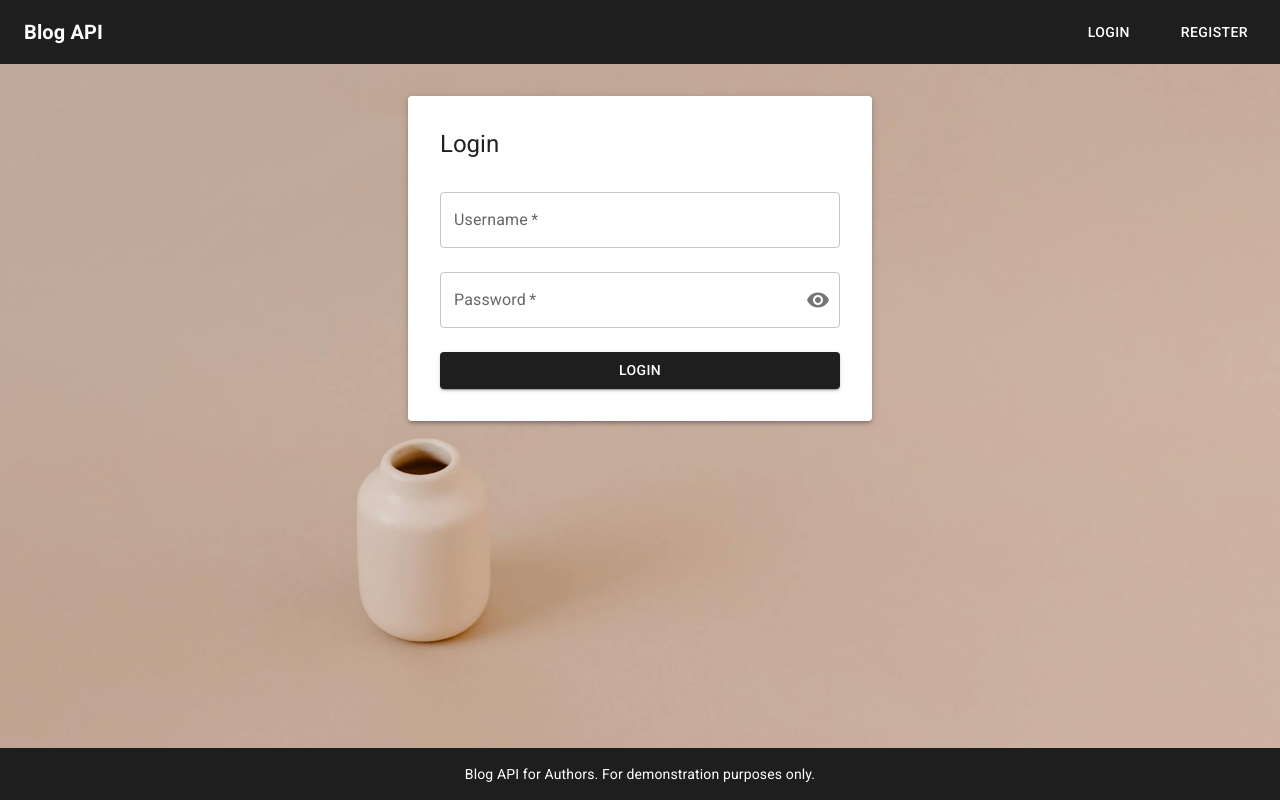
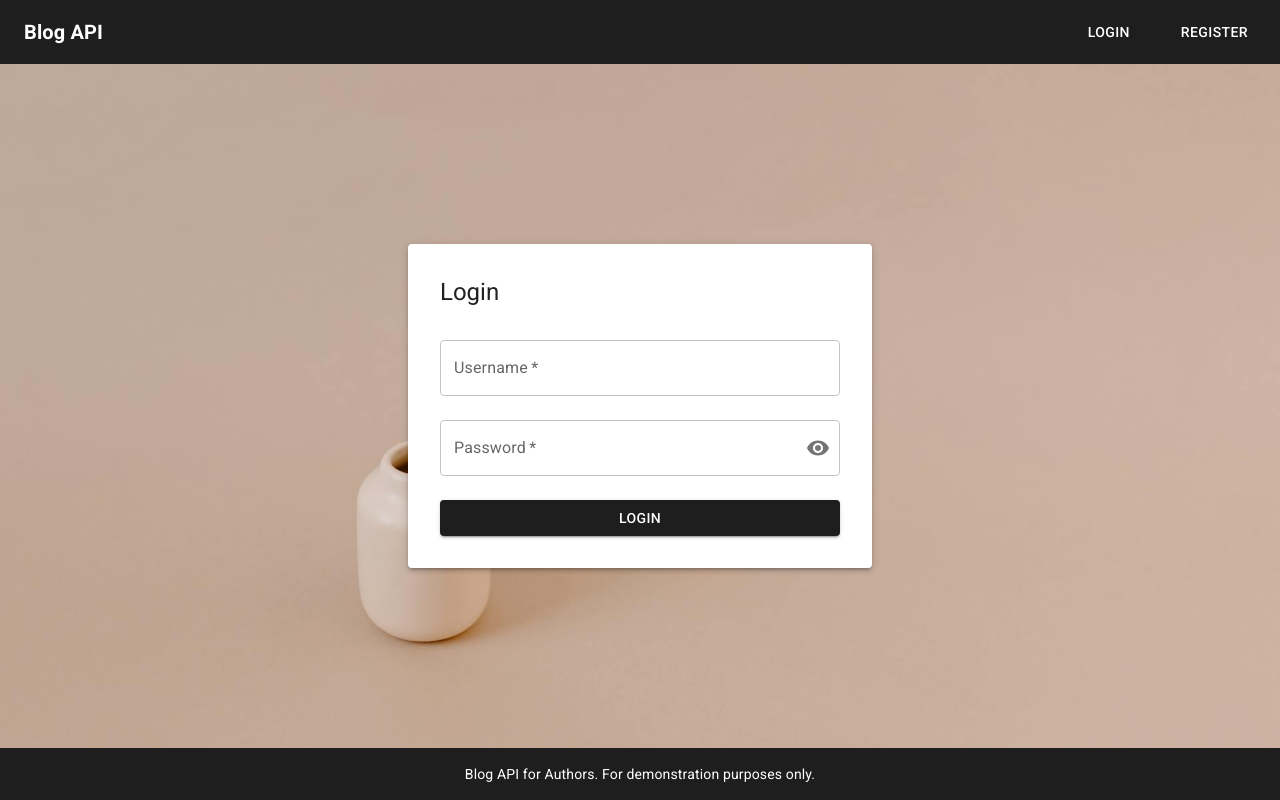
Before and after one commit to khantuevandrei/blog-frontend-author, a React (Vite) app: page /login in a window 1280 px wide. Built offline with nearby package versions, Linux system fonts and the light colour scheme.

Commit message:
Asjust Login & Register with new form component

```diff
--- a/src/features/auth/Login.jsx
+++ b/src/features/auth/Login.jsx
@@ -1,6 +1,7 @@
 import { useContext, useState } from "react";
 import { useNavigate } from "react-router-dom";
 import { AuthContext } from "../../context/AuthProvider";
+import { Box } from "@mui/material";
 import Form from "../../components/Form";
 import FormField from "../../components/FormField";
 import PasswordField from "../../components/PasswordField";
@@ -51,6 +52,14 @@ export default function Login() {
   }
 
   return (
+    <Box
+      sx={{
+        display: "flex",
+        flexDirection: "column",
+        justifyContent: "center",
+        flexGrow: 1,
+      }}
+    >
       <Form width={400} name="Login" onSubmit={handleSubmit}>
         <FormField
           label="Username"
@@ -67,5 +76,6 @@ export default function Login() {
         <FormButton name="Login" disabled={loading} />
         {error && <AlertMessage type="error">{error}</AlertMessage>}
       </Form>
+    </Box>
   );
 }
--- a/src/features/auth/Register.jsx
+++ b/src/features/auth/Register.jsx
@@ -1,5 +1,6 @@
 import { useState } from "react";
 import { useNavigate } from "react-router-dom";
+import { Box } from "@mui/material";
 import Form from "../../components/Form";
 import FormField from "../../components/FormField";
 import PasswordField from "../../components/PasswordField";
@@ -82,6 +83,14 @@ export default function Register() {
   };
 
   return (
+    <Box
+      sx={{
+        display: "flex",
+        flexDirection: "column",
+        justifyContent: "center",
+        flexGrow: 1,
+      }}
+    >
       <Form width={400} name="Register" onSubmit={handleSubmit}>
         <FormField
           label="Username"
@@ -106,5 +115,6 @@ export default function Register() {
         <FormButton name="Register" disabled={loading} />
         {error && <AlertMessage type="error">{error}</AlertMessage>}
       </Form>
+    </Box>
   );
 }
```
Lines whose indentation alone changed are shown as unchanged.
